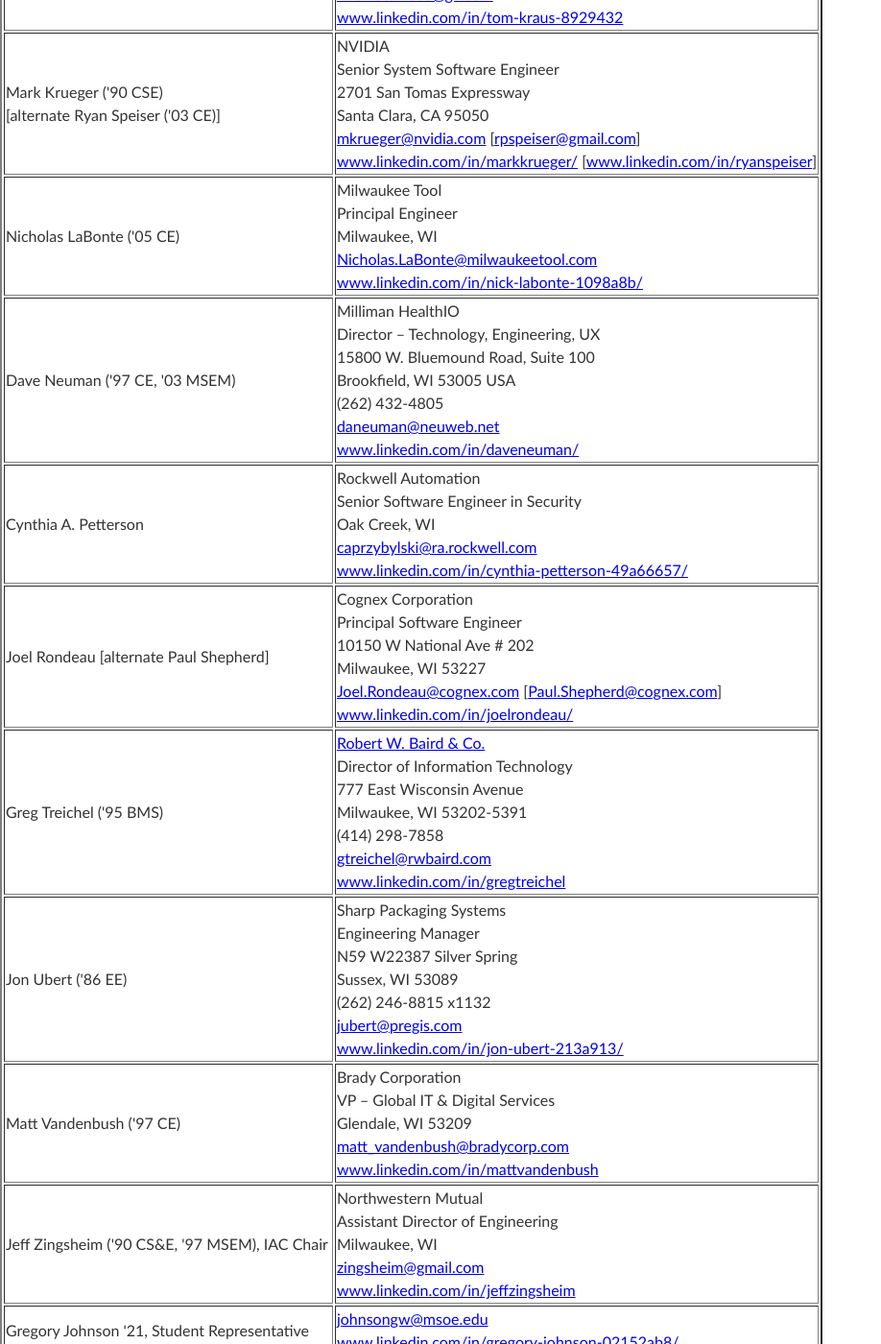
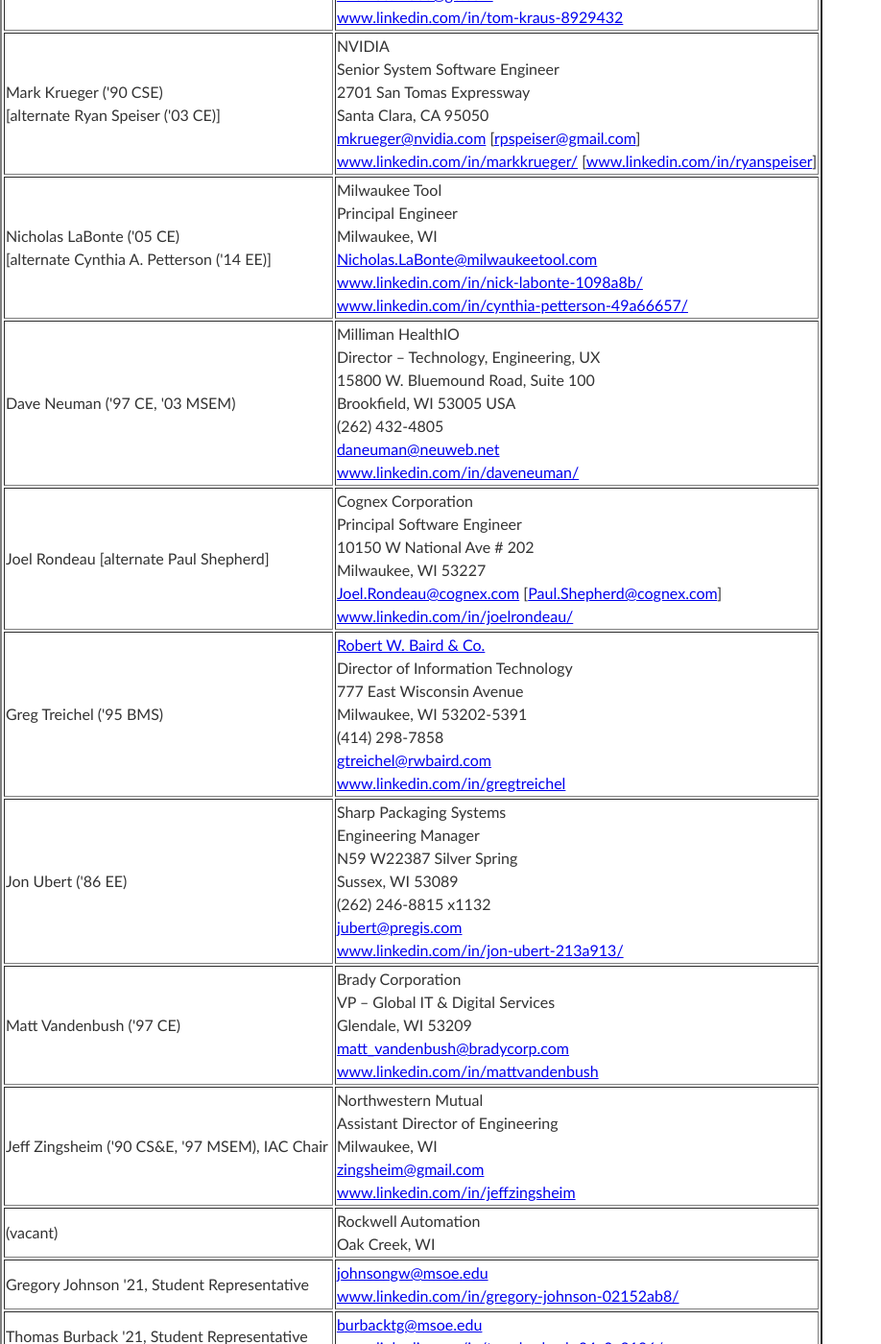
Before and after one commit to edurant/edurant.github.io, a Jekyll site: the page built from ceiac/members.html, in a window 1280 px wide and 1400 px high, scrolled down 1963 px. Shown: the whole window at 96% size, without its empty margins (0-918 px from the left). Built offline with Jekyll 4.4.1, drawn with Linux system fonts in a browser that asks for light colours.

Commit message:
ce iac membership update / rockwell

```diff
--- a/ceiac/members.html
+++ b/ceiac/members.html
@@ -102,12 +102,13 @@
     <br/><a href="https://www.linkedin.com/in/markkrueger/">www.linkedin.com/in/markkrueger/</a> [<a href="https://www.linkedin.com/in/ryanspeiser">www.linkedin.com/in/ryanspeiser</a>]</td>
 </tr>
 <tr>
-  <td>Nicholas LaBonte ('05 CE)</td>
+  <td>Nicholas LaBonte ('05 CE)<br/>[alternate Cynthia A. Petterson ('14 EE)]</td>
   <td>Milwaukee Tool
     <br/>Principal Engineer
     <br/>Milwaukee, WI
     <br/><a href="mailto:Nicholas.LaBonte@milwaukeetool.com">Nicholas.LaBonte@milwaukeetool.com</a>
-    <br/><a href="https://www.linkedin.com/in/nick-labonte-1098a8b/">www.linkedin.com/in/nick-labonte-1098a8b/</a></td>
+    <br/><a href="https://www.linkedin.com/in/nick-labonte-1098a8b/">www.linkedin.com/in/nick-labonte-1098a8b/</a>
+    <br/><a href="https://www.linkedin.com/in/cynthia-petterson-49a66657/">www.linkedin.com/in/cynthia-petterson-49a66657/</a></td>
 </tr>
 <tr>
   <td>Dave Neuman ('97 CE, '03 MSEM)</td>
@@ -118,14 +119,6 @@
     <br/>(262) 432-4805
     <br/><a href="mailto:daneuman@neuweb.net">daneuman@neuweb.net</a>
     <br/><a href="https://www.linkedin.com/in/daveneuman/">www.linkedin.com/in/daveneuman/</a></td>
-</tr>
-<tr>
-  <td>Cynthia A. Petterson</td>
-  <td>Rockwell Automation
-    <br/>Senior Software Engineer in Security
-    <br/>Oak Creek, WI
-    <br/><a href="mailto:caprzybylski@ra.rockwell.com">caprzybylski@ra.rockwell.com</a>
-    <br/><a href="https://www.linkedin.com/in/cynthia-petterson-49a66657/">www.linkedin.com/in/cynthia-petterson-49a66657/</a></td>
 </tr>
 <tr>
   <td>Joel Rondeau [alternate Paul Shepherd]</td>
@@ -171,6 +164,11 @@
     Milwaukee, WI<br/>
     <a href="mailto:zingsheim@gmail.com">zingsheim@gmail.com</a><br/>
     <a href="https://www.linkedin.com/in/jeffzingsheim">www.linkedin.com/in/jeffzingsheim</a></td>
+</tr>
+<tr>
+  <td>(vacant)</td>
+  <td>Rockwell Automation
+    <br/>Oak Creek, WI</td>
 </tr>
 
 <tr>
```
